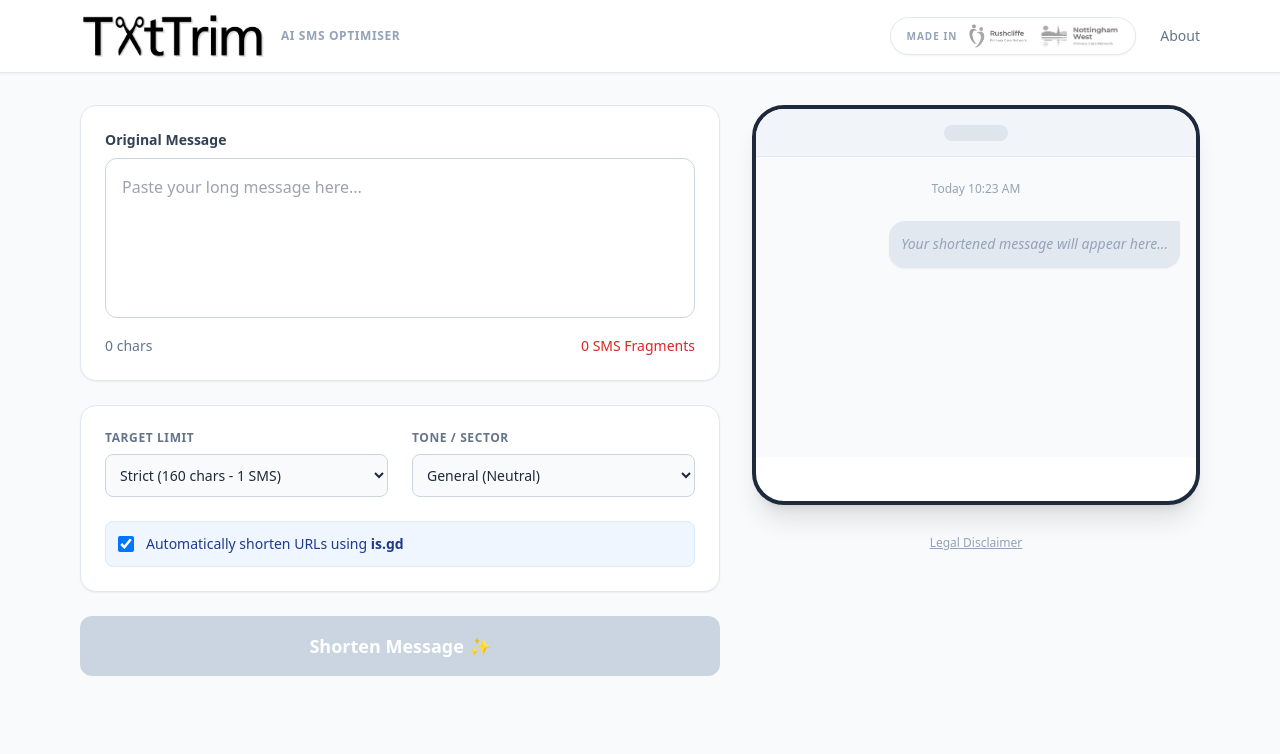
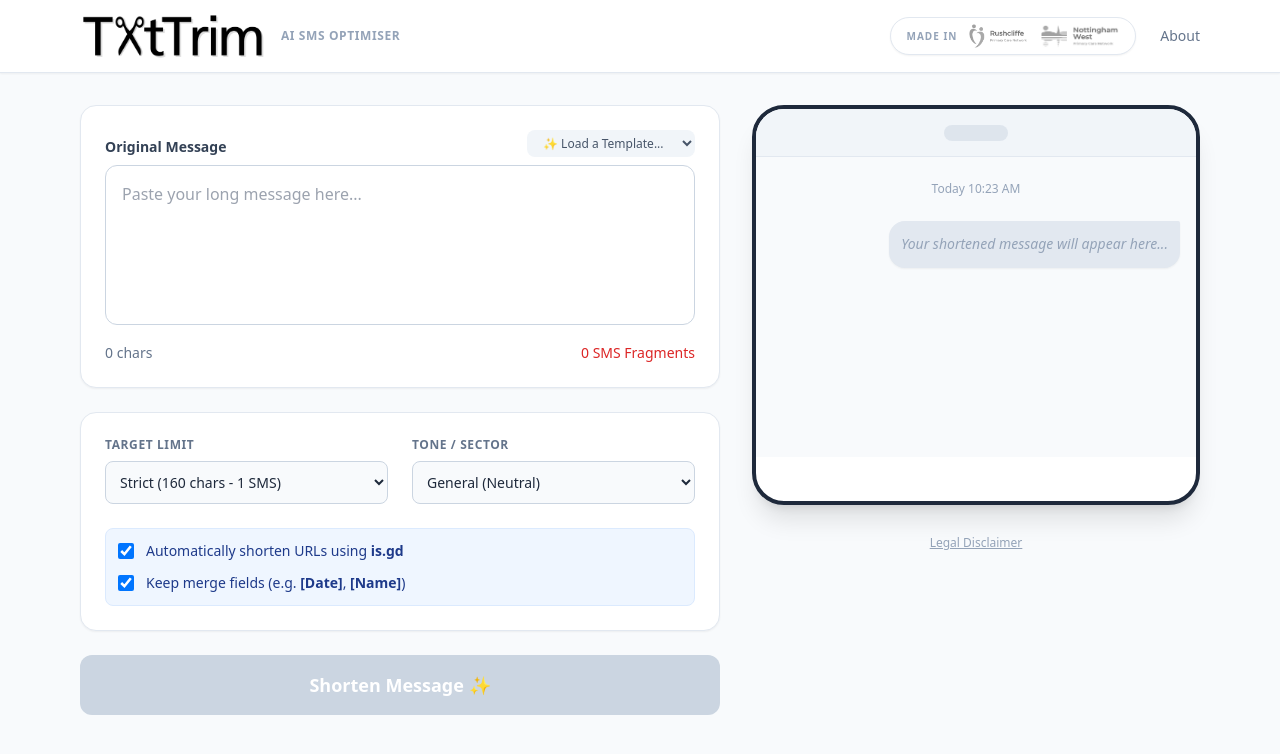
Before and after one commit to JLHITS/txttrim-FE, a React (Create React App) app: page / in a window 1280 px wide. Shown: the top 754 px of the page. Built offline with nearby package versions, Linux system fonts and the light colour scheme.

Commit message:
added templates and merge field option

```diff
--- a/src/App.js
+++ b/src/App.js
@@ -11,12 +11,23 @@
 const TRACKING_ID = "G-KKM0XZD821";
 const COST_PER_FRAGMENT = 0.022; // £0.022 per SMS fragment
 
+// --- TEMPLATES DATA ---
+const TEMPLATES = {
+  "none": "",
+  "flu_invite": "Dear Patient, this is a message from the surgery. We are writing to invite you to book your seasonal flu vaccination. We have clinics running this Saturday. Please book your appointment online by clicking this link: https://www.nhs.uk/conditions/vaccinations/flu-influenza-vaccine/",
+  "appt_reminder": "Dear Patient, this is a reminder for your upcoming appointment at the surgery on [Date] at [Time]. If you are unable to attend, please cancel so we can offer the slot to another patient. Call us on 0115 000 0000.",
+  "test_results": "Dear Patient, your recent test results have returned and the doctor has reviewed them. They are normal and no further action is required. You do not need to contact the surgery.",
+  "dna_warning": "Dear Patient, our records show you missed your appointment today. Please be aware that missed appointments cost the NHS time and money. If you cannot attend in future, please cancel in advance."
+};
+
 function App() {
   // State
   const [text, setText] = useState("");
   const [maxChars, setMaxChars] = useState(160);
   const [businessSector, setBusinessSector] = useState("General");
   const [shortenUrls, setShortenUrls] = useState(true);
+  // NEW: State for variable protection
+  const [protectVariables, setProtectVariables] = useState(true);
 
   const [response, setResponse] = useState(null);
   const [loading, setLoading] = useState(false);
@@ -54,7 +65,14 @@
       const res = await fetch(`${API_BASE_URL}/shorten`, {
         method: "POST",
         headers: { "Content-Type": "application/json" },
-        body: JSON.stringify({ text, max_chars: maxChars, shorten_urls: shortenUrls, business_sector: businessSector }),
+        body: JSON.stringify({
+          text,
+          max_chars: maxChars,
+          shorten_urls: shortenUrls,
+          business_sector: businessSector,
+          // Send the new setting to backend
+          protect_variables: protectVariables
+        }),
       });
       const data = await res.json();
       setResponse(data);
@@ -85,7 +103,6 @@
     const newFrags = getFragmentCount(response.shortened_length);
     const savedFrags = oldFrags - newFrags;
 
-    // If no money saved, don't show the box
     if (savedFrags <= 0) return null;
 
     const savedPerMsg = savedFrags * COST_PER_FRAGMENT;
@@ -138,7 +155,7 @@
           {/* RIGHT: CREDITS & ABOUT */}
           <div className="flex items-center gap-6">
 
-            {/* Credits Badge (Now with LINKS) */}
+            {/* Credits Badge */}
             <div className="flex items-center gap-3 bg-white px-4 py-1.5 rounded-full border border-slate-200 shadow-sm">
                 <span className="text-[10px] font-bold text-slate-400 uppercase tracking-widest">Made in</span>
 
@@ -176,7 +193,28 @@
 
           {/* Input Card */}
           <div className="bg-white rounded-2xl shadow-sm border border-slate-200 p-6">
-            <label className="block text-sm font-semibold text-slate-700 mb-2">Original Message</label>
+
+            {/* LABEL & TEMPLATE DROPDOWN HEADER */}
+            <div className="flex justify-between items-end mb-2">
+              <label className="text-sm font-semibold text-slate-700">Original Message</label>
+              <select
+                className="text-xs bg-slate-100 border-none rounded-lg py-1 px-3 text-slate-600 font-medium cursor-pointer hover:bg-slate-200 focus:ring-0 transition-colors"
+                onChange={(e) => {
+                  if (e.target.value !== "none") {
+                    setText(TEMPLATES[e.target.value]);
+                    setErrorMessage("");
+                  }
+                }}
+                defaultValue="none"
+              >
+                <option value="none">✨ Load a Template...</option>
+                <option value="flu_invite">💉 Flu Invitation</option>
+                <option value="appt_reminder">📅 Appt Reminder</option>
+                <option value="test_results">✅ Normal Results</option>
+                <option value="dna_warning">🚫 Missed Appt (DNA)</option>
+              </select>
+            </div>
+
             <textarea
               className="w-full h-40 p-4 rounded-xl border border-slate-300 focus:ring-2 focus:ring-blue-500 focus:border-blue-500 outline-none transition text-base resize-none"
               placeholder="Paste your long message here..."
@@ -236,7 +274,10 @@
               </select>
             </div>
 
-            <div className="md:col-span-2 flex items-center gap-3 p-3 bg-blue-50 rounded-lg border border-blue-100">
+            {/* CHECKBOXES SECTION */}
+            <div className="md:col-span-2 flex flex-col gap-3 p-3 bg-blue-50 rounded-lg border border-blue-100">
+              {/* URL Shortener Checkbox */}
+              <div className="flex items-center gap-3">
                 <input
                   type="checkbox"
                   id="shortenUrl"
@@ -248,6 +289,22 @@
                   Automatically shorten URLs using <strong>is.gd</strong>
                 </label>
               </div>
+
+              {/* NEW: Merge Field Protection Checkbox */}
+              <div className="flex items-center gap-3">
+                <input
+                  type="checkbox"
+                  id="protectVars"
+                  checked={protectVariables}
+                  onChange={() => setProtectVariables(!protectVariables)}
+                  className="w-4 h-4 text-blue-600 rounded focus:ring-blue-500"
+                />
+                <label htmlFor="protectVars" className="text-sm text-blue-900 cursor-pointer select-none">
+                  Keep merge fields (e.g. <strong>[Date]</strong>, <strong>[Name]</strong>)
+                </label>
+              </div>
+            </div>
+
           </div>
 
           {/* Action Button */}
```
Lines whose indentation alone changed are shown as unchanged.
